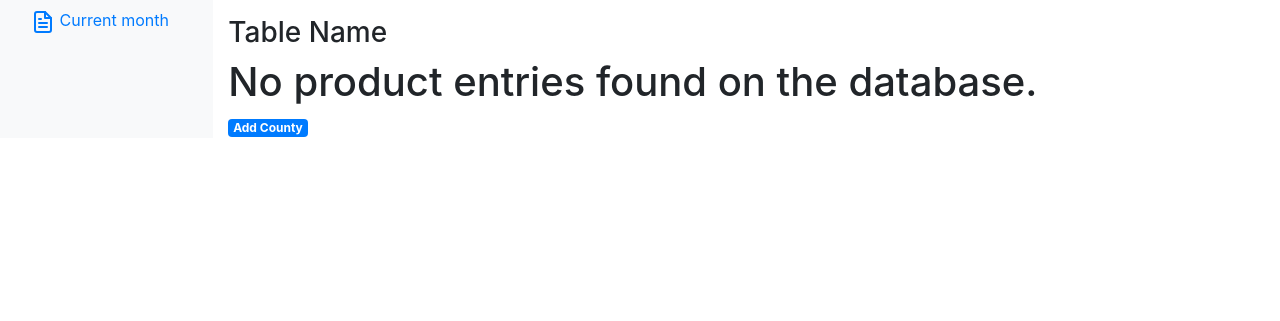
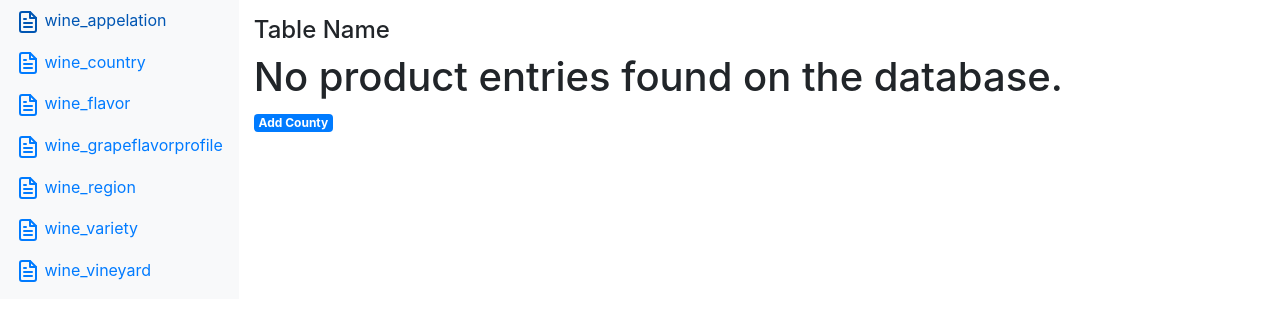
Before and after one commit to cjrisua/cellarbroker, a Django app: page /wine/ in a window 1280 px wide. Shown: the top 321 px of the page. Run offline with Django 3.2, Linux system fonts and the light colour scheme; data that the repository does not hold is empty; some libraries are stand-ins or nearby versions.

Commit message:
table sidebar

```diff
--- a/wine/templates/index.html
+++ b/wine/templates/index.html
@@ -1,3 +1,5 @@
+{% load custom_tags %}
+
 <!doctype html>
 <html lang="en">
 
@@ -16,27 +18,16 @@
 <body>
     <div class="container-fluid">
         <div class="row">
-            <nav class="col-md-2 d-none d-md-block bg-light sidebar">
+            <nav class="col-md-2.5 d-none d-md-block bg-light sidebar">
                 <div class="sidebar-sticky">
                     <ul class="nav flex-column mb-2">
-                        <li class="nav-item">
-                            <a class="nav-link" href="#">
-                                <svg xmlns="http://www.w3.org/2000/svg" width="24" height="24" viewBox="0 0 24 24" fill="none" stroke="currentColor" stroke-width="2"
-                                    stroke-linecap="round" stroke-linejoin="round" class="feather feather-file-text">
-                                    <path d="M14 2H6a2 2 0 0 0-2 2v16a2 2 0 0 0 2 2h12a2 2 0 0 0 2-2V8z"></path>
-                                    <polyline points="14 2 14 8 20 8"></polyline>
-                                    <line x1="16" y1="13" x2="8" y2="13"></line>
-                                    <line x1="16" y1="17" x2="8" y2="17"></line>
-                                    <polyline points="10 9 9 9 8 9"></polyline>
-                                </svg>
-                                Current month
-                            </a>
-                        </li>
+                        {% csrf_token %}
+                        {% table_sidebar %}
                     </ul>
                 </div>
             </nav>
-            <main class="col-sm-9 offset-dm-3 col-md10 offset-md2 pt-3">
-                <h3>Table Name</h3>
+            <main class="col-sm-9 offset-dm-3 col-md10 offset-md3 pt-3">
+                <h4>Table Name</h4>
                 <div class="table-responsive">
                         {% if country_list %}
                         <table class="table table-striped">
--- a/wine/templates/models-table.html
+++ b/wine/templates/models-table.html
@@ -1,5 +1,18 @@
-{% if wine_tables_list %}
- {%for t in wine_tables_list%}
-    <p>{{t}}</p>
+
+{% if tables %}
+ {%for t in tables%}
+ <li class="nav-item">
+        <a class="nav-link" href="#">
+            <svg xmlns="http://www.w3.org/2000/svg" width="24" height="24" viewBox="0 0 24 24" fill="none" stroke="currentColor" stroke-width="2"
+                stroke-linecap="round" stroke-linejoin="round" class="feather feather-file-text">
+                <path d="M14 2H6a2 2 0 0 0-2 2v16a2 2 0 0 0 2 2h12a2 2 0 0 0 2-2V8z"></path>
+                <polyline points="14 2 14 8 20 8"></polyline>
+                <line x1="16" y1="13" x2="8" y2="13"></line>
+                <line x1="16" y1="17" x2="8" y2="17"></line>
+                <polyline points="10 9 9 9 8 9"></polyline>
+            </svg>
+            {{t}}
+        </a>
+    </li>
  {% endfor %}
 {% endif %}
--- /dev/null
+++ b/wine/templatetags/custom_tags.py
@@ -0,0 +1,9 @@
+from django import template
+from wine.views import ListTables
+
+register = template.Library()
+
+@register.inclusion_tag('models-table.html')
+def table_sidebar():
+    entries = ListTables.get_table_names()
+    return {'tables': entries}
--- a/wine/urls.py
+++ b/wine/urls.py
@@ -6,7 +6,7 @@ app_name = 'wine'
 urlpatterns = [
     #path('', ListAppelationView.as_view(), name='index'),
     path('', views.IndexView.as_view(), name='index'),
-    path('models/table', views.ListTables.as_view(), name='models-table'),
+    path('models/table', views.ListTables, name='models-table'),
     path('country/entry',views.CountryEntry.as_view(),name='country-entry'),
     path('country/update/<int:pk>',views.CountryUpdate.as_view(),name='country-update'),
     path('country/delete/<int:pk>',views.CountryDelete.as_view(),name='country-delete'),
--- a/wine/views.py
+++ b/wine/views.py
@@ -18,11 +18,11 @@ from django.apps import apps
 #        context['regions'] = Region.objects.all()
 #        return context
 
-class ListTables(generic.ListView):
+class ListTables():
     context_object_name = 'wine_tables_list'
     template_name = 'models-table.html'
 
-    def get_queryset(self):
+    def get_table_names():
         return list(filter(lambda n: 'wine' in n, map(lambda x: x._meta.db_table, apps.get_models('wine'))))
 
 class IndexView(generic.ListView):
```
Also changed, not shown: wine/templatetags/__init__.py (added).
